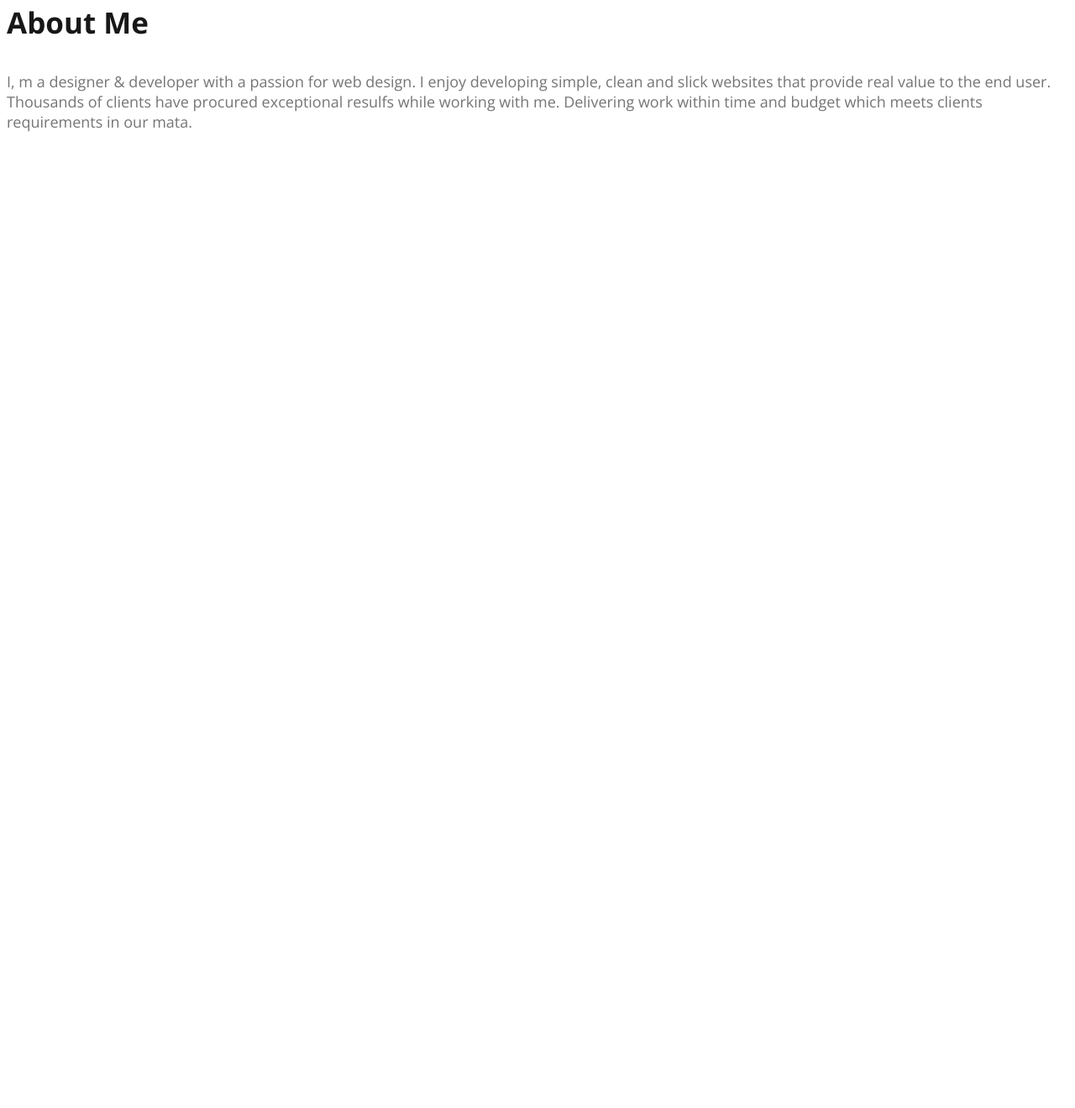
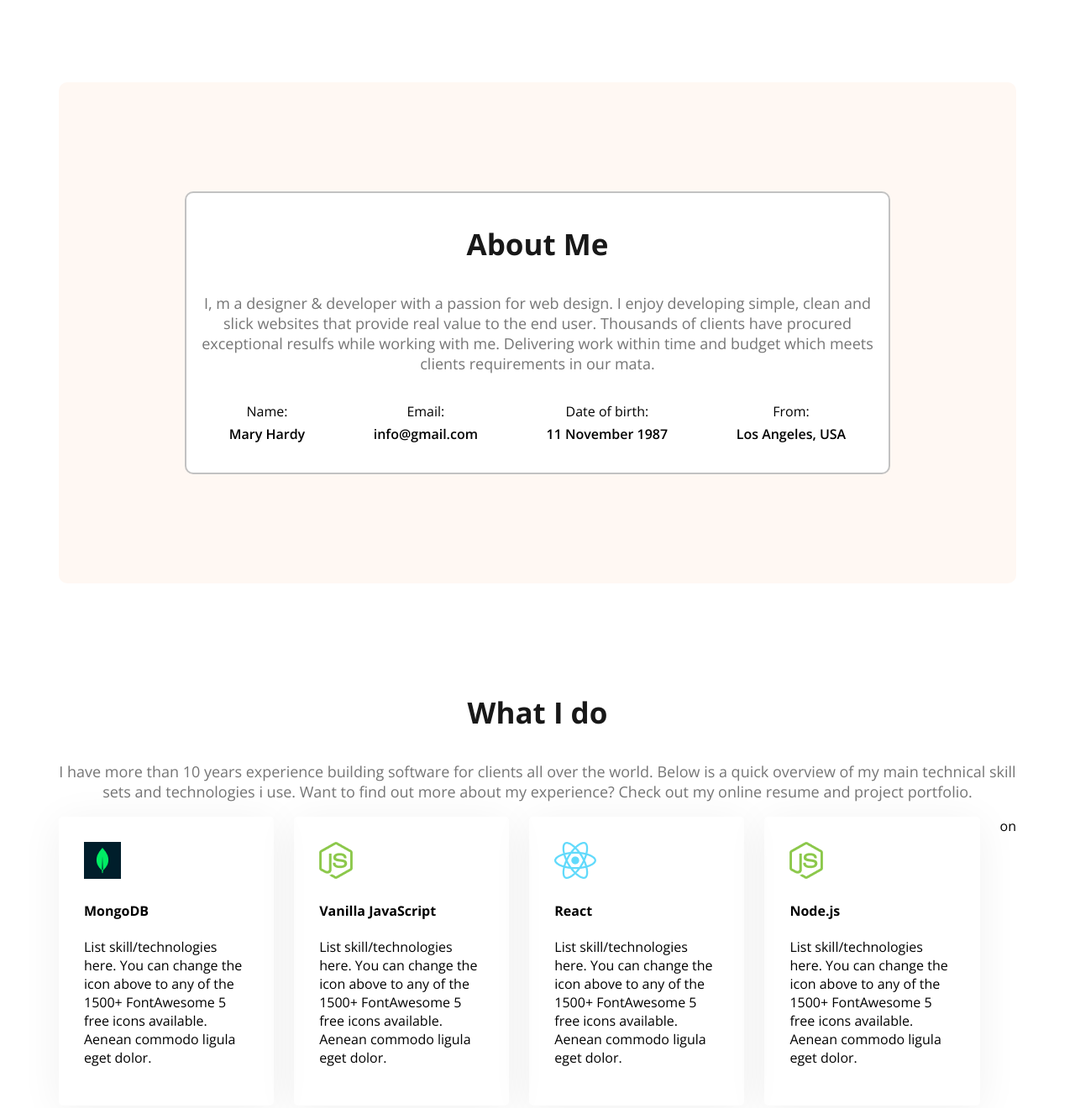
Before and after one commit to Mostafiz002/web-dev-portfolio, a plain HTML site: page index.html in a window 1280 px wide. Shown: the part 862-2182 px from the top of the page at 84% size. Before the commit the page ends 1037 px from the top, so only its background shows below. Drawn offline with nearby package versions, Linux system fonts and the light colour scheme.

Commit message:
skill section

```diff
--- a/index.html
+++ b/index.html
@@ -10,7 +10,7 @@
     <link rel="stylesheet" href="styles/portfolio.css">
 </head>
 <body class="open-sans-normal">
-    <header class="header">
+    <header class="header secondary-bg">
         <nav>
             <h3 class="nav-title">Ma<span class="text-primary">r</span>y</h3>
             <ul>
@@ -33,10 +33,55 @@
         </div>
     </header>
     <main>
-        <section class="about">
-            <div>
-                <h3 class="section-title">About Me</h3>
+        <section class="about secondary-bg">
+            <div class="under-secondary-bg">
+            <h3 class="section-title">About Me</h3>
                 <p class="section-description">I, m a designer & developer with a passion for web design. I enjoy developing simple, clean and slick websites that provide real value to the end user. Thousands of clients have procured exceptional resulfs while working with me. Delivering work within time and budget which meets clients requirements in our mata.</p>
+                <div class="about-items">
+                    <div class="item">
+                        <p class="item-title">Name:</p>
+                        <p class="item-description">Mary Hardy</p>
+                    </div>
+                    <div class="item">
+                        <p class="item-title">Email:</p>
+                        <p class="item-description">info@gmail.com</p>
+                    </div>
+                    <div class="item">
+                        <p class="item-title">Date of birth:</p>
+                        <p class="item-description">11 November 1987</p>
+                    </div>
+                    <div class="item">
+                        <p class="item-title">From:</p>
+                        <p class="item-description">Los Angeles, USA</p>
+                    </div>
+                </div>
+            </div>
+        </section>
+
+        <section class="skills">
+            <h3 class="section-title text-center">What I do</h3>
+            <p class="section-description text-center">I have more than 10 years experience building software for clients all over the world. Below is a quick overview of my main technical skill sets and technologies i use. Want to find out more about my experience? Check out my online resume and project portfolio.</p>
+            <div class="slills-container">
+                <div class="skill">
+                    <img src="images/icons/mongo.png" alt="">
+                    <h4 class="skill-title">MongoDB</h4>
+                    <p class="skill-descripti">List skill/technologies here. You can change the icon above to any of the 1500+ FontAwesome 5 free icons available. Aenean commodo ligula eget dolor.</p>
+                </div>
+                <div class="skill">
+                    <img src="images/icons/nodejs.png" alt="">
+                    <h4 class="skill-title">Vanilla JavaScript</h4>
+                    <p class="skill-descripti">List skill/technologies here. You can change the icon above to any of the 1500+ FontAwesome 5 free icons available. Aenean commodo ligula eget dolor.</p>
+                </div>
+                <div class="skill">
+                    <img src="images/icons/react.png" alt="">
+                    <h4 class="skill-title">React</h4>
+                    <p class="skill-descripti">List skill/technologies here. You can change the icon above to any of the 1500+ FontAwesome 5 free icons available. Aenean commodo ligula eget dolor.</p>
+                </div>
+                <div class="skill">
+                    <img src="images/icons/nodejs.png" alt="">
+                    <h4 class="skill-title">Node.js</h4>
+                    <p class="skill-descripti">List skill/technologies here. You can change the icon above to any of the 1500+ FontAwesome 5 free icons available. Aenean commodo ligula eget dolor.</p>
+                </div>on
             </div>
         </section>
     </main>
--- a/styles/portfolio.css
+++ b/styles/portfolio.css
@@ -47,12 +47,28 @@
     font-weight: bold;
     color: #181818;
     align-content: center;
+    padding: 0px;
 }
 
 .section-description{
     font-size: 18px;
     color: #757575;
 }
+
+.secondary-bg{
+    background-color: #FFF8F3;
+}
+.under-secondary-bg{
+    background-color: white;
+    padding: 2px 10px 30px 10px;
+    border-radius: 10px;
+    border: 2px solid #75757571;
+}
+
+.text-center{
+    text-align: center;
+}
+
 
 /* headerstyles */
 
@@ -124,3 +140,41 @@ nav li a{
     margin-top: 70px;
     line-height: 30px;
 }
+
+/* main styles */
+main{
+    max-width: 1140px;
+    margin: 0px auto;
+}
+
+main section{
+    margin-top: 130px;
+    margin-bottom: 130px;
+}
+/* about styles */
+
+.about{
+    border-radius: 10px;
+    padding: 130px 150px;
+    text-align: center;
+}
+.about-items{
+    display: flex;
+    justify-content: space-around;
+}
+.item-description{
+    font-weight: 600;
+    line-height: 0px;
+}
+
+/* what i do */
+
+.slills-container{
+    display: flex;
+    gap: 24px;
+}
+.skill{
+    padding: 30px;
+    box-shadow: 0px 6px 50px 0px rgba(0, 0, 0, 0.06);
+    border-radius: 5px;
+}
```
